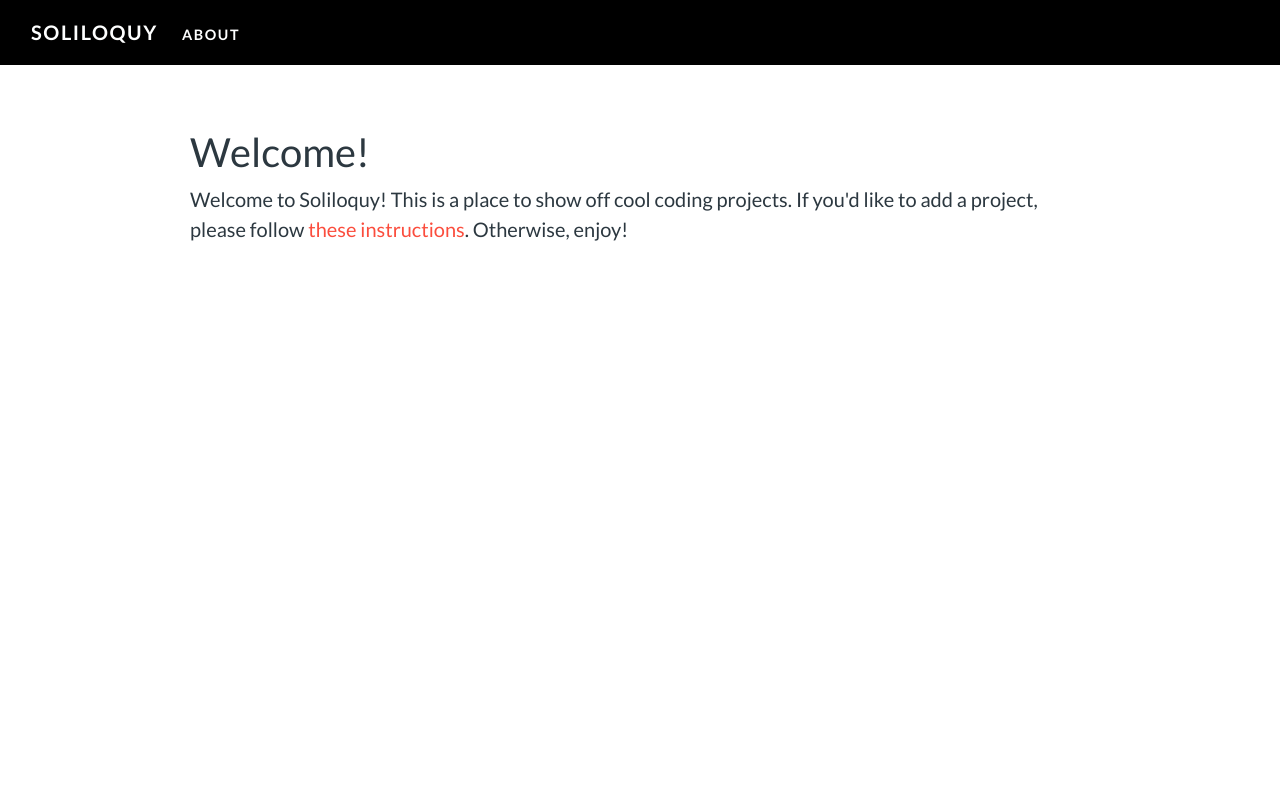
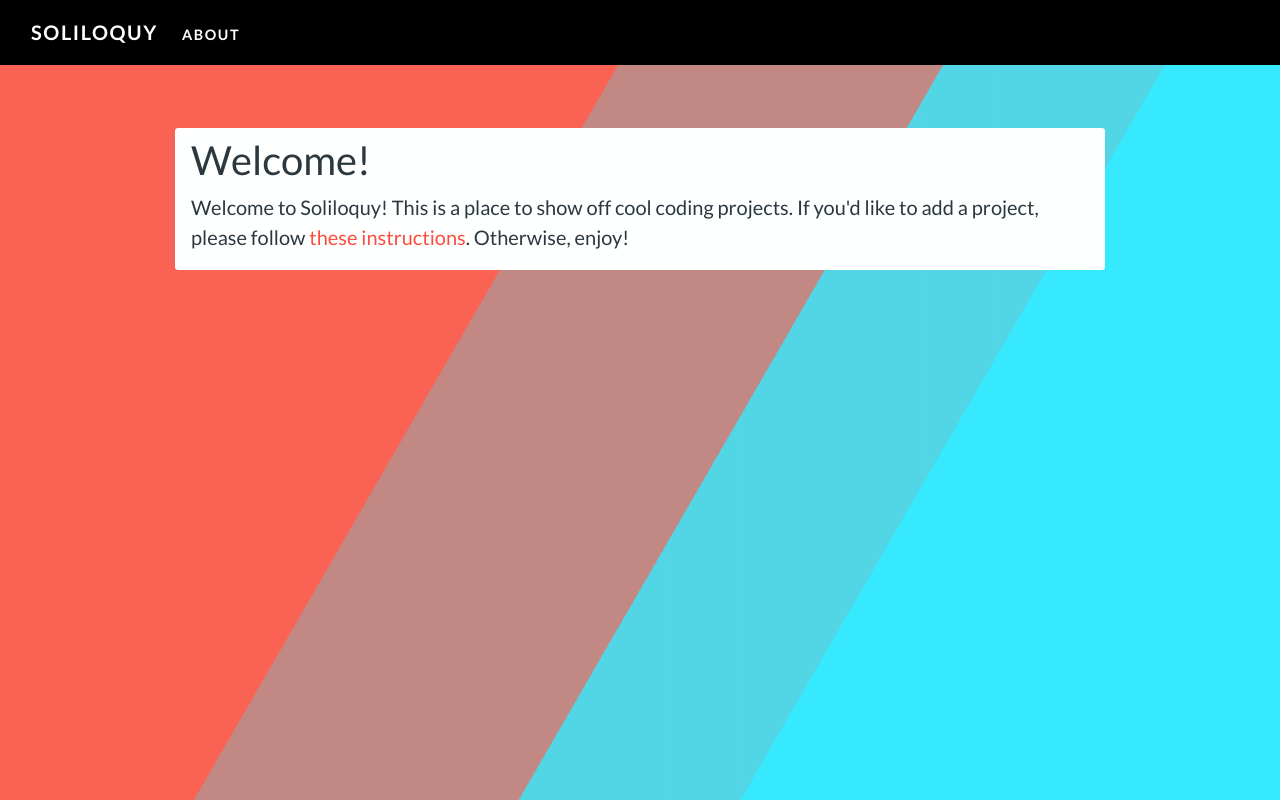
Before and after one commit to wcarhart/Soliloquy, a Django app: page / in a window 1280 px wide. Run offline with Django 3.2, Linux system fonts and the light colour scheme; data that the repository does not hold is empty; some libraries are stand-ins or nearby versions.

Commit message:
Added animations

```diff
--- a/stage/static/css/style.css
+++ b/stage/static/css/style.css
@@ -28,6 +28,40 @@
 
 /*uncomment this line for debugging*/
 /** { outline: solid 0.25rem black; }*/
+
+/*-- animation --*/
+html {
+	height:100%;
+}
+.bg {
+	animation: slide 10s ease-in-out infinite alternate;
+	background-image: linear-gradient(-60deg, var(--defaultcolor3) 50%, var(--defaultcolor4) 50%);
+	top: 0;
+	bottom: 0;
+	left: -50%;
+	right: -50%;
+	opacity: 0.5;
+	position: fixed;
+	z-index: -1;
+}
+
+.bg2 {
+  animation-direction: alternate-reverse;
+  animation-duration: 11s;
+}
+
+.bg3 {
+  animation-duration: 12s;
+}
+@keyframes slide {
+  0% {
+    transform: translateX(-25%);
+  }
+  100% {
+    transform: translateX(25%);
+  }
+}
+/*-- end animation --*/
 
 body {
 	overflow-x: hidden;
@@ -85,7 +119,11 @@ body {
 
 /*-- app container, index --*/
 #welcome {
-	padding-top: 4rem;
+	margin-top: 4rem!important;
+	margin-bottom: 2rem;
+	padding: 0.5rem 1rem 0.1rem 1rem;
+	background-color: var(--light);
+	border-radius: 0.2rem;
 }
 #welcome a {
 	color: var(--main);
@@ -106,9 +144,10 @@ body {
 }
 .app-item {
 	transition: transform .4s ease;
+	background-color: var(--light);
 }
 .card {
-	margin: 1rem;
+	margin-bottom: 2rem!important;
 }
 .app-item:hover {
 	transform: scale(1.05);
--- a/stage/templates/stage.html
+++ b/stage/templates/stage.html
@@ -62,9 +62,11 @@
 			<!-- page content -->
 			<div id="content" class="narrow">
 				<div class="container-fluid apps-wrapper">
-					<div id="welcome" class="os-animation container-fluid" data-animation="fadeInUp">
-						<h1>Welcome!</h1>
-						<p class="lead">Welcome to Soliloquy! This is a place to show off cool coding projects. If you'd like to add a project, please follow <a href="" target="_blank">these instructions</a>. Otherwise, enjoy!</p>
+					<div class="os-animation" data-animation="fadeInUp">
+						<div id="welcome" class="container-fluid">
+							<h1>Welcome!</h1>
+							<p class="lead">Welcome to Soliloquy! This is a place to show off cool coding projects. If you'd like to add a project, please follow <a href="" target="_blank">these instructions</a>. Otherwise, enjoy!</p>
+						</div>
 					</div>
 					<div class="card-columns">
 						{% for app in apps %}
```
